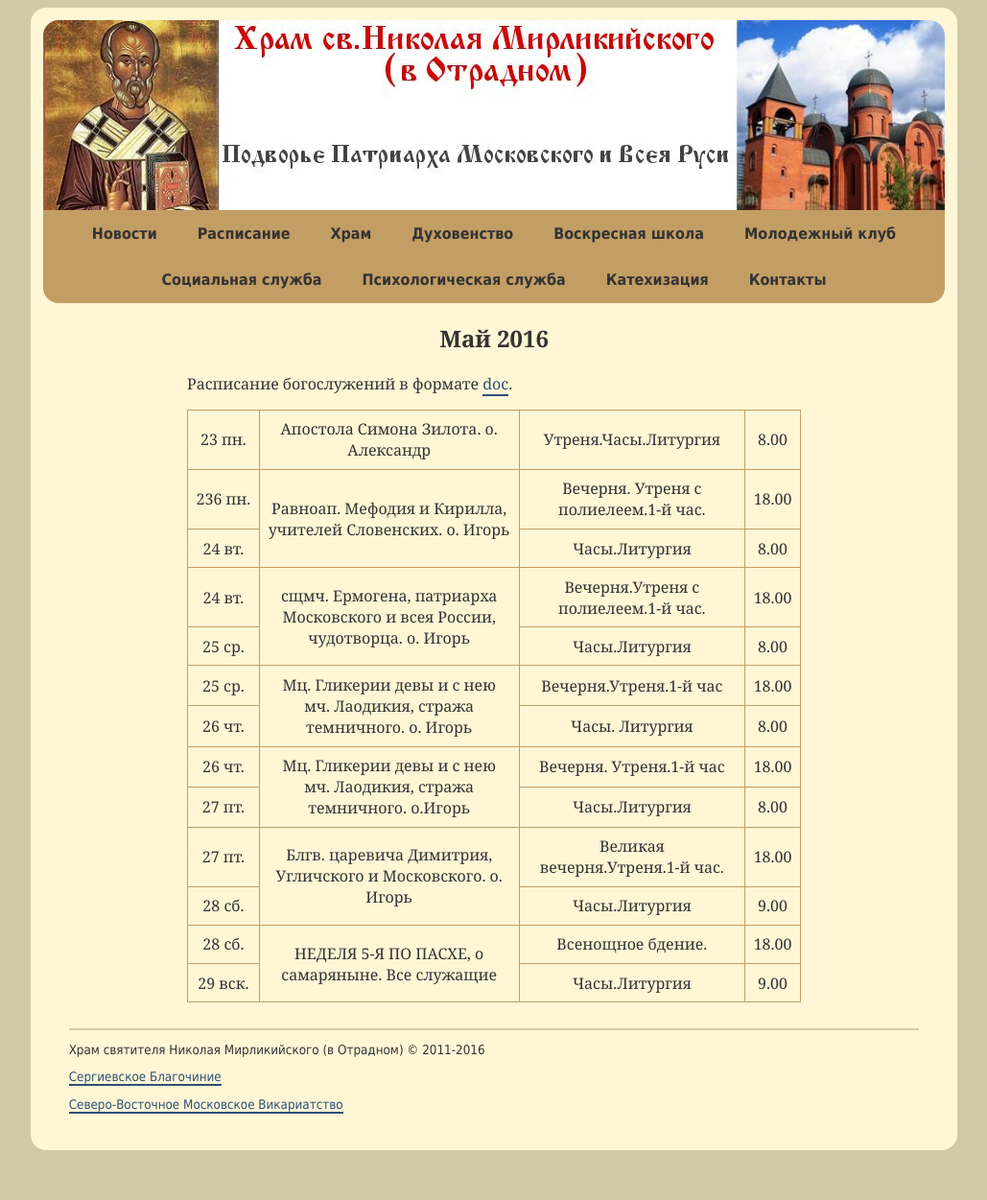
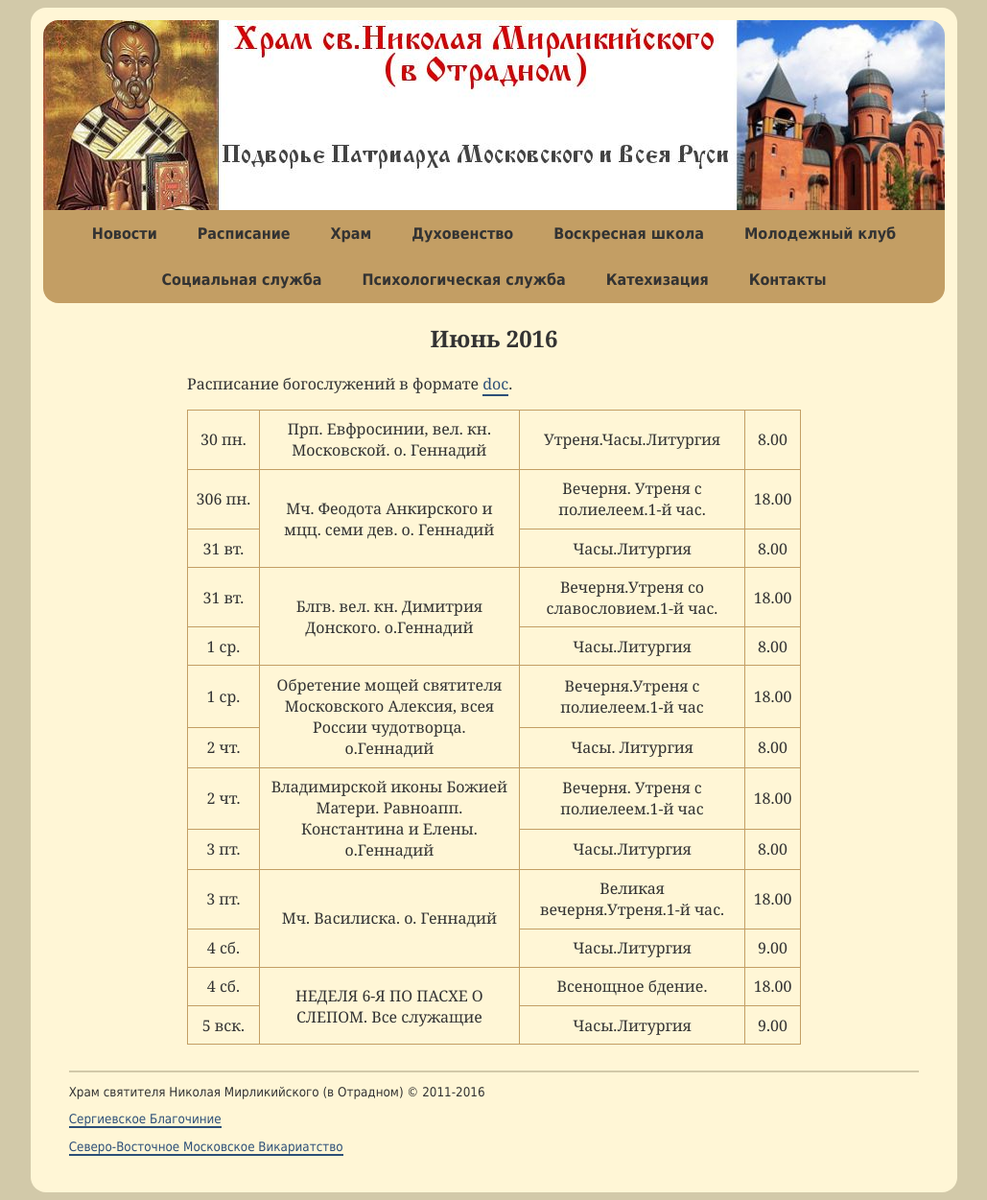
Before and after one commit to hramotradnoe/hramotradnoe.github.io, a Jekyll site: the page built from schedule/index.html, in a window 1280 px wide. Shown: the whole page at 96% size, without its empty margins (125-1154 px from the left). Built offline with Jekyll 4.4.1, drawn with Linux system fonts in a browser that asks for light colours; before the commit the page ends 1207 px from its top, so only the background shows below that.

Commit message:
Update schedule.yml

```diff
--- a/_data/schedule.yml
+++ b/_data/schedule.yml
@@ -1,56 +1,56 @@
-period: Май 2016
-link: "https://docs.google.com/document/d/1NczJDhuGR3n7_D82GvpvFZWMSCdoUYXvF8RaEEH-3HI/edit"
+period: Июнь 2016
+link: "https://docs.google.com/document/d/1jPdz0A_W_L6xpexcnabvLHD5rmxPsTCOnxXiMbhG3ZQ/edit"
 timetable:
- - description : "Апостола Симона Зилота. о. Александр"
+ - description : "Прп. Евфросинии, вел. кн. Московской. о. Геннадий"
    services    :
-      - day   : 23&nbsp;пн.
+      - day   : 30&nbsp;пн.
         time  : '8.00'
         title : "Утреня.Часы.Литургия"
- - description : "Равноап. Мефодия и Кирилла, учителей Словенских. о. Игорь"
+ - description : "Мч. Феодота Анкирского и мцц. семи дев. о. Геннадий"
    services    :
-      - day   : 236&nbsp;пн.
+      - day   : 306&nbsp;пн.
         time  : '18.00'
         title : "Вечерня. Утреня с полиелеем.1-й час."
-      - day   : 24&nbsp;вт.
+      - day   : 31&nbsp;вт.
         time  : '8.00'
         title : "Часы.Литургия"
- - description : "сщмч. Ермогена, патриарха Московского и всея России, чудотворца. о. Игорь"
+ - description : "Блгв. вел. кн. Димитрия Донского. о.Геннадий"
    services    :
-      - day   : 24&nbsp;вт.
+      - day   : 31&nbsp;вт.
         time  : '18.00'
-        title : "Вечерня.Утреня с полиелеем.1-й час."
-      - day   : 25&nbsp;ср.
+        title : "Вечерня.Утреня со славословием.1-й час."
+      - day   : 1&nbsp;ср.
         time  : '8.00'
         title : "Часы.Литургия"
- - description : "Мц. Гликерии девы и с нею мч. Лаодикия, стража темничного. о. Игорь "
+ - description : "Обретение мощей святителя Московского Алексия, всея России чудотворца. о.Геннадий "
    services    :
-      - day   : 25&nbsp;ср.
+      - day   : 1&nbsp;ср.
         time  : '18.00'
-        title : "Вечерня.Утреня.1-й час"
-      - day   : 26&nbsp;чт.
+        title : "Вечерня.Утреня с полиелеем.1-й час"
+      - day   : 2&nbsp;чт.
         time  : '8.00'
         title : "Часы. Литургия"
- - description : "Мц. Гликерии девы и с нею мч. Лаодикия, стража темничного. о.Игорь"
+ - description : "Владимирской иконы Божией Матери. Равноапп. Константина и Елены. о.Геннадий"
    services    :
-      - day   : 26&nbsp;чт.
+      - day   : 2&nbsp;чт.
         time  : '18.00'
-        title : "Вечерня. Утреня.1-й час"
-      - day   : 27&nbsp;пт.
+        title : "Вечерня. Утреня с полиелеем.1-й час"
+      - day   : 3&nbsp;пт.
         time  : '8.00'
         title : "Часы.Литургия"
- - description : "Блгв. царевича Димитрия, Угличского и Московского. о. Игорь"
+ - description : "Мч. Василиска. о. Геннадий"
    services    :
-      - day   : 27&nbsp;пт.
+      - day   : 3&nbsp;пт.
         time  : '18.00'
         title : "Великая вечерня.Утреня.1-й час."
-      - day   : 28&nbsp;сб.
+      - day   : 4&nbsp;сб.
         time  : '9.00'
         title : "Часы.Литургия"
- - description : "НЕДЕЛЯ 5-Я ПО ПАСХЕ, о самаряныне. Все служащие"
+ - description : "НЕДЕЛЯ 6-Я ПО ПАСХЕ О СЛЕПОМ. Все служащие"
    services    :
-      - day   : 28&nbsp;сб.
+      - day   : 4&nbsp;сб.
         time  : '18.00'
         title : "Всенощное бдение."
-      - day   : 29&nbsp;вск.
+      - day   : 5&nbsp;вск.
         time  : '9.00'
         title : "Часы.Литургия"
```
